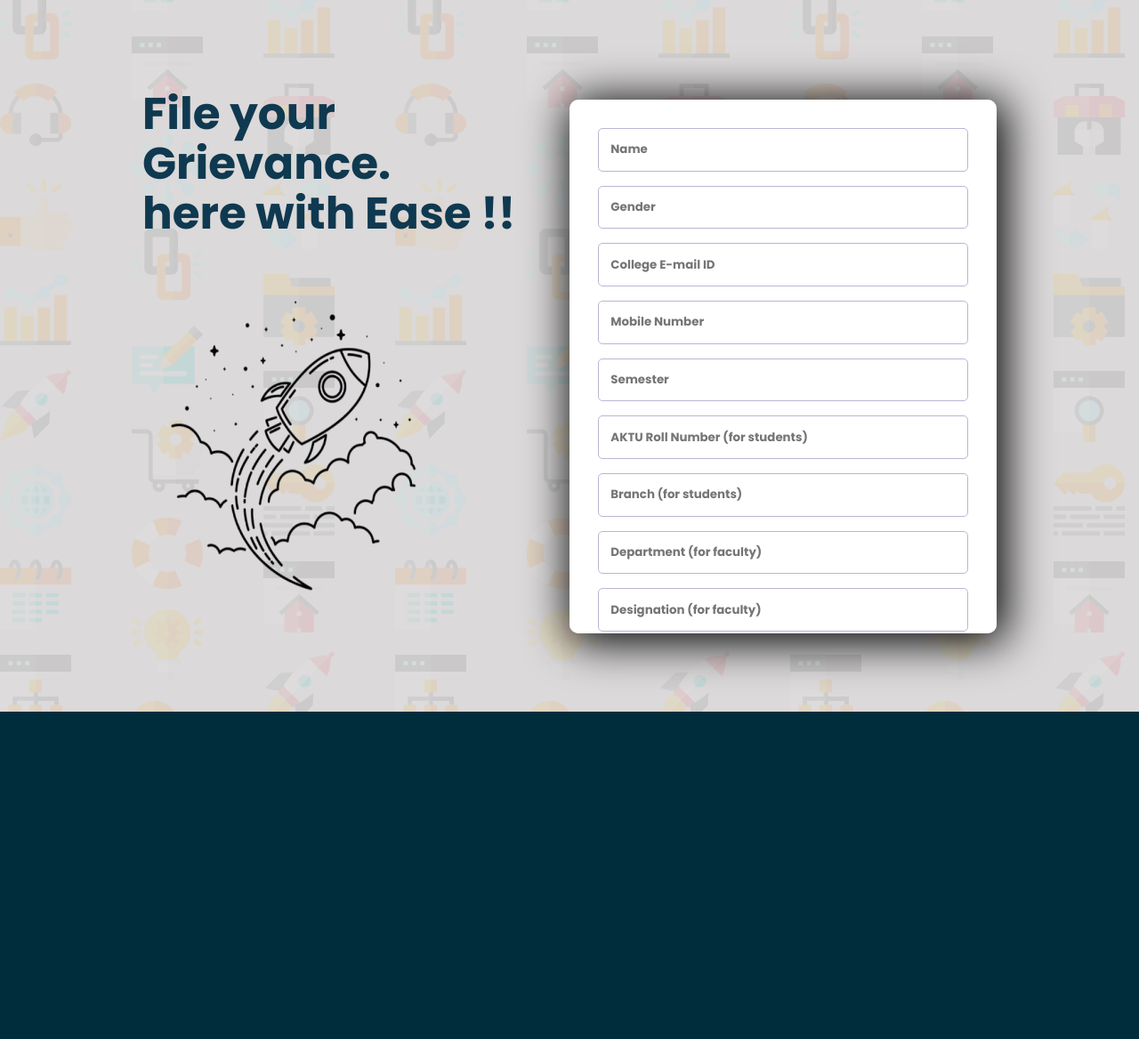
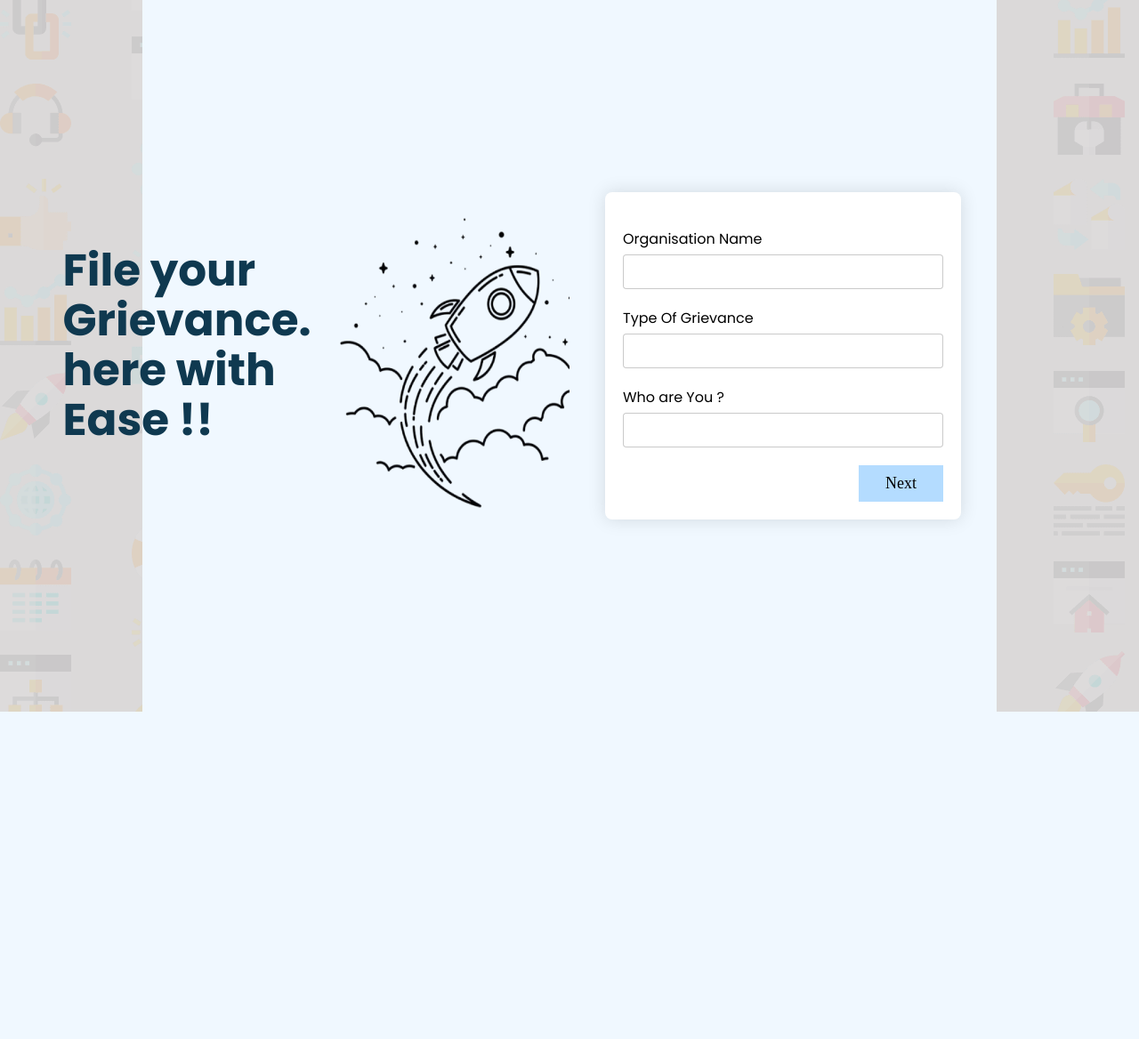
Before and after one commit to Ishank-Coder/Raise_Your_Voice, a Flask app: page /requestRegister.html in a window 1280 px wide; the page is wider, and only the part inside the window is pictured. Shown: that part at 89% size. After the commit the page ends 800 px from the top of that part, so only its background shows below. Run offline with Flask 3, Linux system fonts and the light colour scheme.

Commit message:
form working

```diff
--- a/static/css/reqregis.css
+++ b/static/css/reqregis.css
@@ -8,6 +8,69 @@
 }
 body {
     font-size: 16px;
+}
+* {
+  padding: 0;
+  margin: 0;
+  box-sizing: border-box;
+}
+body {
+  font-family: "Montserrat";
+}
+section {
+  min-height: 100vh;
+  width: 100%;
+  display: flex;
+  align-items: center;
+  justify-content: center;
+  background-color: aliceblue;
+}
+.container {
+  max-width: 400px;
+  width: 90%;
+  padding: 20px;
+  box-shadow: 0px 0px 20px #00000020;
+  border-radius: 8px;
+  background-color: white;
+}
+.step {
+  display: none;
+}
+.step.active {
+  display: block;
+}
+.form-group {
+  width: 100%;
+  margin-top: 20px;
+}
+.form-group input {
+  width: 100%;
+  border: 1.5px solid rgba(128, 128, 128, 0.418);
+  padding: 5px;
+  font-size: 18px;
+  margin-top: 5px;
+  border-radius: 4px;
+}
+
+button.next-btn,
+button.previous-btn,
+button.submit-btn {
+  float: right;
+  margin-top: 20px;
+  padding: 10px 30px;
+  border: none;
+  outline: none;
+  background-color: rgb(180, 220, 255);
+  font-family: "Montserrat";
+  font-size: 18px;
+  cursor: pointer;
+  /* text-align: right; */
+}
+button.previous-btn {
+  float: left;
+}
+button.submit-btn {
+  background-color: aquamarine;
 }
 
 section {
--- /dev/null
+++ b/static/js/reqreg.js
@@ -0,0 +1,90 @@
+const steps = Array.from(document.querySelectorAll("form .step"));
+const nextBtn = document.querySelectorAll("form .next-btn");
+const prevBtn = document.querySelectorAll("form .previous-btn");
+const form = document.querySelector("form");
+
+nextBtn.forEach((button) => {
+  button.addEventListener("click", () => {
+    x = document.getElementById("nickName").value;
+    console.log("inputs",x);
+    changeStep("next",x);
+  });
+});
+prevBtn.forEach((button) => {
+  button.addEventListener("click", () => {
+    changeStep("prev","negative");
+  });
+});
+
+form.addEventListener("submit", (e) => {
+  e.preventDefault();
+  const inputs = [];
+  form.querySelectorAll("input").forEach((input) => {
+    const { name, value } = input;
+    inputs.push({ name, value });
+  });
+  console.log(inputs);
+  form.reset();
+});
+
+function changeStep(btn,x) {
+  let index = 0;
+  const active = document.querySelector(".active");
+  index = steps.indexOf(active);
+  steps[index].classList.remove("active");
+
+  if (btn === "next") {
+    if(index===1){
+      index++;
+
+    }
+    else if (x === "student"){
+      if(index===0){
+        index++;
+      }
+    }
+
+
+
+    index++;
+  } else if (btn === "prev") {
+    if(index===3){
+      if(x!=="student"){
+        index--;
+      }
+
+
+    }
+    else if(index===2){
+
+      index--;
+    }
+
+
+    index--;
+  }
+  steps[index].classList.add("active");
+}
+
+
+// function validateForm() {
+//     // This function deals with validation of the form fields
+//     var x, y, i, valid = true;
+//     x = document.getElementsByClassName("step");
+//     y = x[currentTab].getElementsByTagName("input");
+//     // A loop that checks every input field in the current tab:
+//     for (i = 0; i < y.length; i++) {
+//       // If a field is empty...
+//       if (y[i].value == "") {
+//         // add an "invalid" class to the field:
+//         y[i].className += " invalid";
+//         // and set the current valid status to false
+//         valid = false;
+//       }
+//     }
+//     // If the valid status is true, mark the step as finished and valid:
+//     if (valid) {
+//       document.getElementsByClassName("step")[currentTab].className += " finish";
+//     }
+//     return valid; // return the valid status
+//   }
--- a/templates/requestRegister.html
+++ b/templates/requestRegister.html
@@ -23,99 +23,113 @@
             </div> -->
 
 
-    <div class="sign-up">
-        <form action="/process_form" method="POST" class="signup-form" >
+            <div class="container">
+                <form>
 
-            <div class="form-btn">
-                <input type="text" placeholder="Name" name="Name" required>
-                <img class="icon" src="./Images/icon-error.svg" alt="Error">
-                <p class="msg">First Name cannot be empty</p>
-            </div>
+                  <div class="step step-1 active">
+                    <div class="form-group">
+                      <label for="firstName">Organisation Name</label>
+                      <input type="text" id="firstName" name="first-name" list="type1">
+                      <datalist id="type1">
+                        <option value="MIET Meerut">
+                        <option value="MIT Meerut">
+                      </datalist>
+                    </div>
+                    <div class="form-group">
+                      <label for="lastName">Type Of Grievance</label>
+                      <input type="text" id="lastName" name="last-name" list="type2">
+                      <datalist id="type2">
+                        <option value="Exam related">
+                        <option value="Women related">
+                            <option value="icubation chor">
+                                <option value="hostel">
+                                    <option value="other">
 
-            <div class="form-btn">
-              <input type="text" placeholder="Gender" name="Gender" required>
-              <img class="icon" src="./Images/icon-error.svg" alt="Error">
-              <p class="msg">First Name cannot be empty</p>
-          </div>
+                      </datalist>
+                    </div>
+                    <div class="form-group">
+                      <label for="nickName">Who are You ?</label>
+                      <input type="text" id="nickName" name="nick-name" list="type3">
+                      <datalist id="type3">
+                        <option value="student">
+                        <option value="faculty">
+                      </datalist>
+                    </div>
+                    <button type="button" class="next-btn">Next</button>
+                  </div>
 
+                  <div class="step step-2">
+                    <div class="form-group">
+                      <label for="email">Name</label>
+                      <input type="text" id="email" name="email">
+                    </div>
+                    <div class="form-group">
+                        <label for="email">Designation</label>
+                        <input type="text" id="email" name="email">
+                      </div>
+                      <div class="form-group">
+                        <label for="email">Department</label>
+                        <input type="text" id="email" name="email">
+                      </div>
+                      <div class="form-group">
+                        <label for="email">E-mail</label>
+                        <input type="text" id="email" name="email">
+                      </div>
+                    <div class="form-group">
+                      <label for="phone">Phone</label>
+                      <input type="number" id="phone" name="phone-number">
+                    </div>
+                    <button type="button" class="previous-btn">Prev</button>
+                    <button type="button" class="next-btn">Next</button>
+                  </div>
 
-            <div class="form-btn">
-                <input type="text" placeholder="College E-mail ID " name="Mail" required>
-                <img class="icon" src="./Images/icon-error.svg" alt="Error">
-                <p class="msg">First Name cannot be empty</p>
-            </div>
+                  <div class="step step-2">
+                    <div class="form-group">
+                      <label for="email">Name</label>
+                      <input type="text" id="email" name="email">
+                    </div>
+                    <div class="form-group">
+                        <label for="email">Year</label>
+                        <input type="text" id="email" name="email">
+                      </div>
+                      <div class="form-group">
+                        <label for="email">Branch</label>
+                        <input type="text" id="email" name="email">
+                      </div>
+                      <div class="form-group">
+                        <label for="email">E-mail</label>
+                        <input type="text" id="email" name="email">
+                      </div>
+                    <div class="form-group">
+                      <label for="phone">Phone</label>
+                      <input type="number" id="phone" name="phone-number">
+                    </div>
+                    <button type="button" class="previous-btn">Prev</button>
+                    <button type="button" class="next-btn">Next</button>
+                  </div>
 
-            <div class="form-btn">
-                <input type="text" placeholder="Mobile Number" name="Number" required>
-                <img class="icon" src="./Images/icon-error.svg" alt="Error">
-                <p class="msg">First Name cannot be empty</p>
-            </div>
+                  <div class="step step-3">
+                    <div class="form-group">
+                      <label for="country">Detailed Grievance</label>
+                      <input type="text" id="country" name="country">
+                    </div>
+                    <div class="form-group">
+                      <label for="city">Something More</label>
+                      <input type="text" id="city" name="city">
+                    </div>
+                    <div class="form-group">
+                      <label for="postCode">Upload</label>
+                      <input type="text" id="postCode" name="post-code">
+                    </div>
+                    <button type="button" class="previous-btn">Prev</button>
+                    <button type="submit" class="submit-btn">Submit</button>
+                  </div>
 
-            <div class="form-btn">
-                <input type="text" placeholder="Semester" name="Semester" required>
-                <img class="icon" src="./Images/icon-error.svg" alt="Error">
-                <p class="msg">First Name cannot be empty</p>
-            </div>
-
-            <div class="form-btn">
-                <input type="text" placeholder="AKTU Roll Number (for students)" name="RollNo" >
-                <img class="icon" src="./Images/icon-error.svg" alt="Error">
-                <p class="msg">First Name cannot be empty</p>
-            </div>
-
-            <div class="form-btn">
-                <input type="text" placeholder="Branch (for students)" name="Branch" >
-                <img class="icon" src="./Images/icon-error.svg" alt="Error">
-                <p class="msg">First Name cannot be empty</p>
-            </div>
-
-
-            <div class="form-btn">
-                <input type="text" placeholder="Department (for faculty)" name="Department" >
-                <img class="icon" src="./Images/icon-error.svg" alt="Error">
-            </div>
-
-            <div class="form-btn">
-                <input type="text" placeholder="Designation (for faculty)" name="Designation" >
-                <img class="icon" src="./Images/icon-error.svg" alt="Error">
-            </div>
-
-
-            <div class="form-btn">
-                <input type="text" placeholder="Date & Time of Incident" name="Date and Time" required>
-                <img class="icon" src="./Images/icon-error.svg" alt="Error">
-                <p class="msg">Last Name cannot be empty</p>
-            </div>
-
-            <div class="form-btn">
-                <input type="email" placeholder="Any Other Specific Details ?" name="Detail" required>
-                <img class="icon" src="./Images/icon-error.svg" alt="Error">
-                <p class="msg">Looks like this is not an email</p>
-            </div>
-
-            <div class="form-btn">
-              <img class="icon" src="./Images/icon-error.svg" alt="Error">
-              <select name="Type">
-                  <option value="Select Your Grievance">Who Are You ?</option>
-                  <option value="Student">Student</option>
-                  <option value="Faculty">Faculty</option>
-                  <option value="Assistant Worker">Assistant Workers</option>
-
-
-                  </select>
-              <p class="msg">First Name cannot be empty</p>
-          </div>
-
-
-
-            <input id="upload-btn" type="button" value="Upload File" >
-
-            <input id="submit-btn" type="submit" value="submit" >
-
-            <!-- <p class="terms">By clicking the button, you are agreeing to our <span><a href="#">Terms and Services</a></span></p> -->
-        </form>
+                </form>
+              </div>
         </section>
     </main>
 
 </body>
+<script type='text/javascript' src="{{ url_for('static', filename='js/reqreg.js') }}"></script>
 </html>
```
